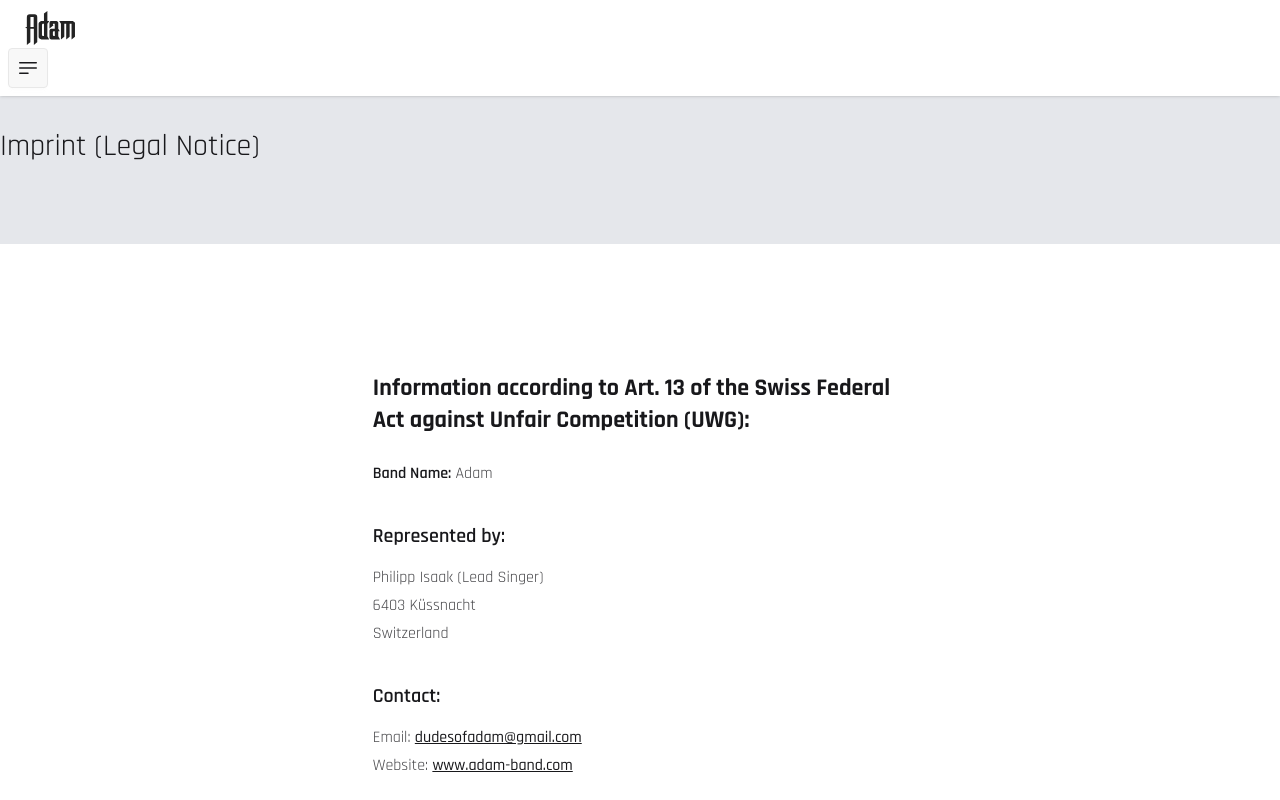
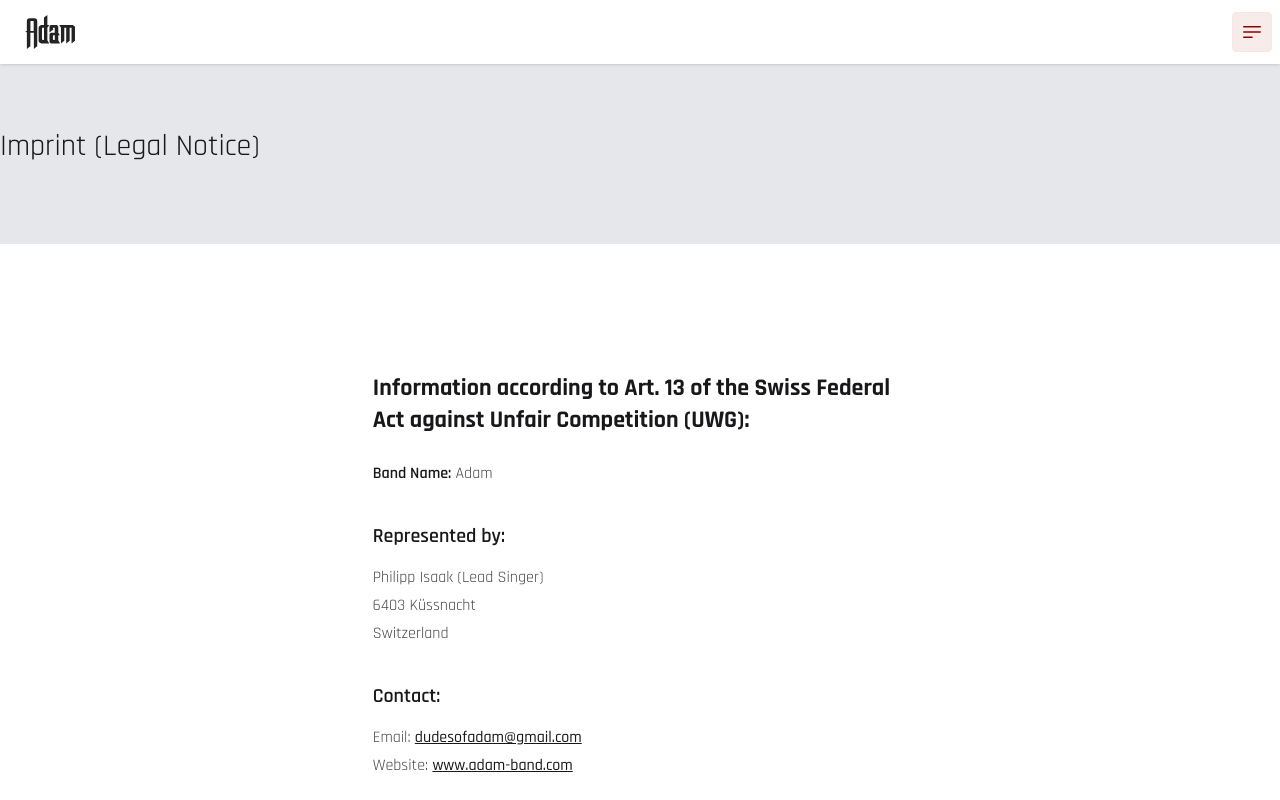
Before and after one commit to codewurstler/adam-next, a Next.js app: page /imprint in a window 1280 px wide. Shown: the top 800 px of the page. Built offline with nearby package versions, Linux system fonts and the light colour scheme.

Commit message:
fix navbar

```diff
--- a/app/components/Navigation.tsx
+++ b/app/components/Navigation.tsx
@@ -1,21 +1,20 @@
-import React from 'react';
 import Link from "next/link";
 import Image from "next/image";
 import {Bars3BottomLeftIcon} from "@heroicons/react/24/outline";
 
 function Navigation() {
     return (
-        <div>
         <div className="navbar bg-base-100 fixed top-0 left-0 z-10 shadow-sm">
-                <div className="container">
+            <div className="container flex">
                 <div className="flex-1">
                     <Link className="btn btn-ghost text-lg" href="/">
-                            <Image src="/adam_schwarz.svg" width="50" height="20" alt="logo" />
+                        <Image src="/adam_schwarz.svg" width="50" height="20" alt="logo"/>
                     </Link>
                 </div>
                 <div className="flex-none">
                     <details className="dropdown dropdown-bottom dropdown-end">
-                            <summary className="btn btn-square"><Bars3BottomLeftIcon className="h-6 w-6"></Bars3BottomLeftIcon></summary>
+                        <summary className="btn btn-square btn-soft btn-primary"><Bars3BottomLeftIcon
+                            className="h-6 w-6"></Bars3BottomLeftIcon></summary>
                         <ul className="menu dropdown-content bg-base-100 rounded-box z-1 min-w-[200px] p-2 shadow-sm mt-3">
                             <li><Link href="/#concerts">Upcoming Concerts</Link></li>
                             <li><Link href="/#booking">Contact / Booking</Link></li>
@@ -25,7 +24,6 @@ function Navigation() {
                 </div>
             </div>
         </div>
-        </div>
     );
 }
 
--- a/app/globals.css
+++ b/app/globals.css
@@ -2,6 +2,8 @@
 @plugin '@tailwindcss/typography';
 @plugin "daisyui" {
   themes: light --default;
+  root: ":root";
+  logs: true;
 }
 
 /* customize tailwindcss */
```
Lines whose indentation alone changed are shown as unchanged.
